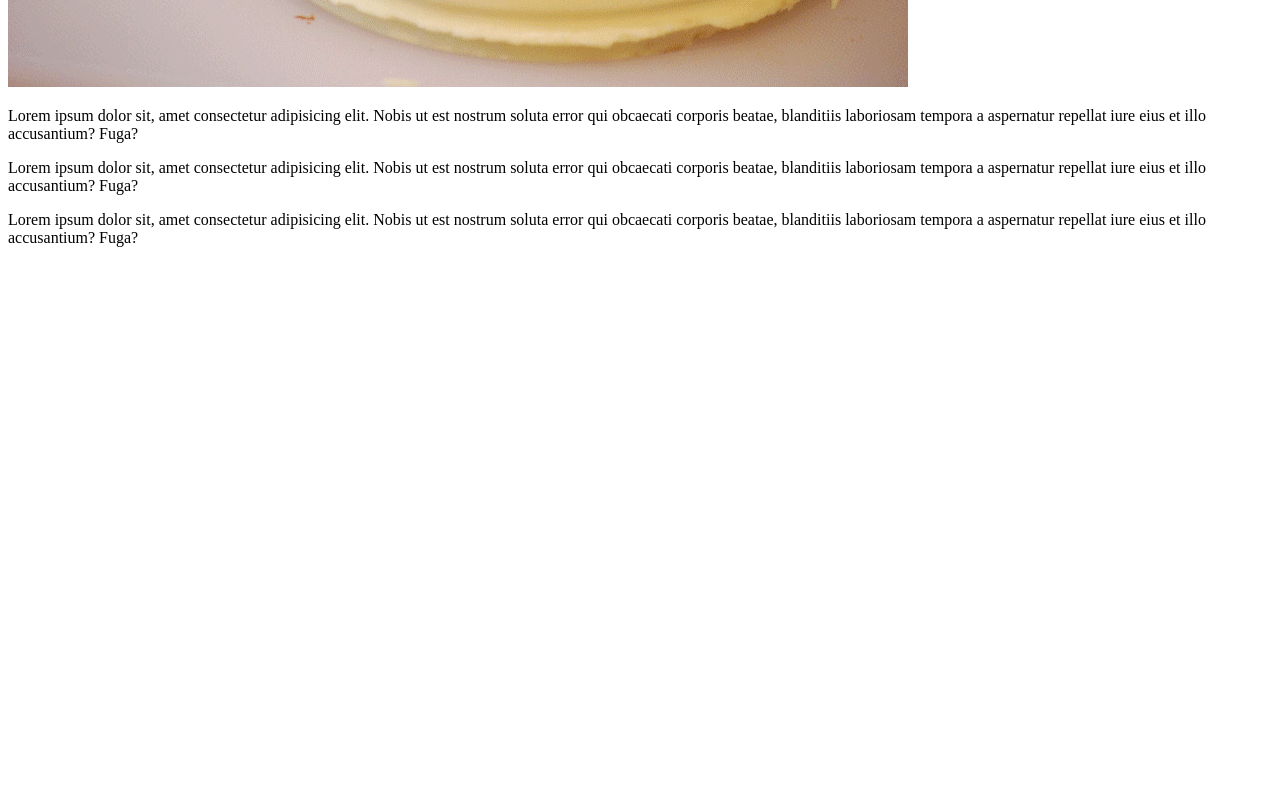
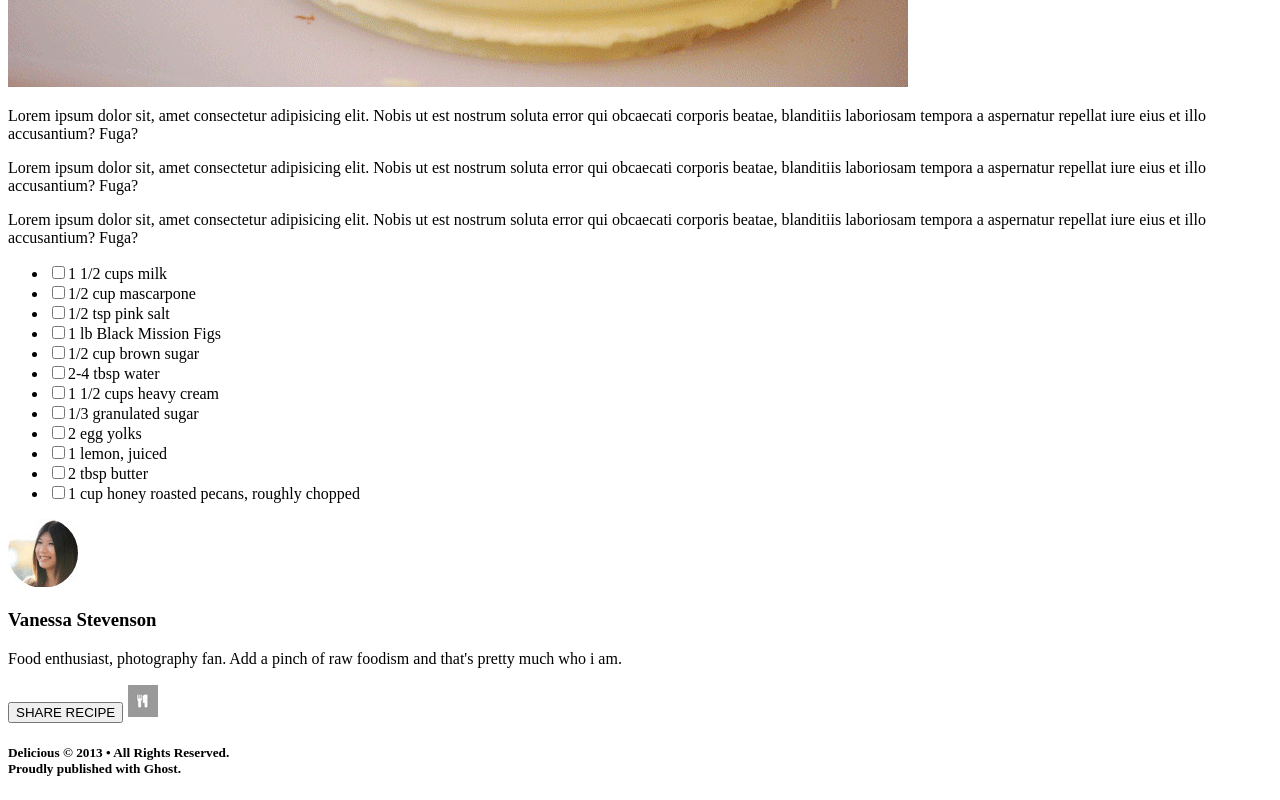
Before and after one commit to JCode1986/chocolate-pizza, a plain HTML site: page index.html in a window 1280 px wide. Shown: the part 831-1631 px from the top of the page. Before the commit the page ends 1094 px from the top, so only its background shows below. Drawn offline with Linux system fonts and the light colour scheme.

Commit message:
parris-driver

```diff
--- a/index.html
+++ b/index.html
@@ -22,6 +22,7 @@
 
 </header>
 <body>
+  <div class= "divider"></div>
   <h1>Chocolate Pizza</h1>
   <h4>POSTED ON 15TH DEC 2013 / DESSERTS</h4>
   <h5><img src="print-icon.png">PRINT</h5>
@@ -29,5 +30,28 @@
   <p>Lorem ipsum dolor sit, amet consectetur adipisicing elit. Nobis ut est nostrum soluta error qui obcaecati corporis beatae, blanditiis laboriosam tempora a aspernatur repellat iure eius et illo accusantium? Fuga?</p>
   <p>Lorem ipsum dolor sit, amet consectetur adipisicing elit. Nobis ut est nostrum soluta error qui obcaecati corporis beatae, blanditiis laboriosam tempora a aspernatur repellat iure eius et illo accusantium? Fuga?</p>
   <p>Lorem ipsum dolor sit, amet consectetur adipisicing elit. Nobis ut est nostrum soluta error qui obcaecati corporis beatae, blanditiis laboriosam tempora a aspernatur repellat iure eius et illo accusantium? Fuga?</p>
+  <ul>
+    <li><input type= "checkbox" id= "milk">1 1/2 cups milk</li>
+    <li><input type= "checkbox" id= "mascarpone">1/2 cup mascarpone</li>
+    <li><input type= "checkbox" id= "salt">1/2 tsp pink salt</li>
+    <li><input type= "checkbox" id= "figs">1 lb Black Mission Figs</li>
+    <li><input type= "checkbox" id= "bsugar">1/2 cup brown sugar</li>
+    <li><input type= "checkbox" id= "water">2-4 tbsp water</li>
+    <li><input type= "checkbox" id= "cream">1 1/2 cups heavy cream</li>
+    <li><input type= "checkbox" id= "sugar">1/3 granulated sugar</li>
+    <li><input type= "checkbox" id= "egg">2 egg yolks</li>
+    <li><input type= "checkbox" id= "lemon">1 lemon, juiced</li>
+    <li><input type= "checkbox" id= "butter">2 tbsp butter</li>
+    <li><input type= "checkbox" id= "pecans">1 cup honey roasted pecans, roughly chopped</li>
+  </ul>
+  <div class= "divider"></div>
 </body>
+<footer>
+  <img src= "van-pic.png" class= "Vanessa">
+  <h3>Vanessa Stevenson</h3>
+  <p>Food enthusiast, photography fan. Add a pinch of raw foodism and that's pretty much who i am.</p>
+  <button>SHARE RECIPE</button>
+  <img src= "small-logo.png" class= "smalllogo">
+  <h5>Delicious &copy; 2013 &#8226; All Rights Reserved.<br> Proudly published with Ghost.</h5>
+</footer>
 </html>
```
